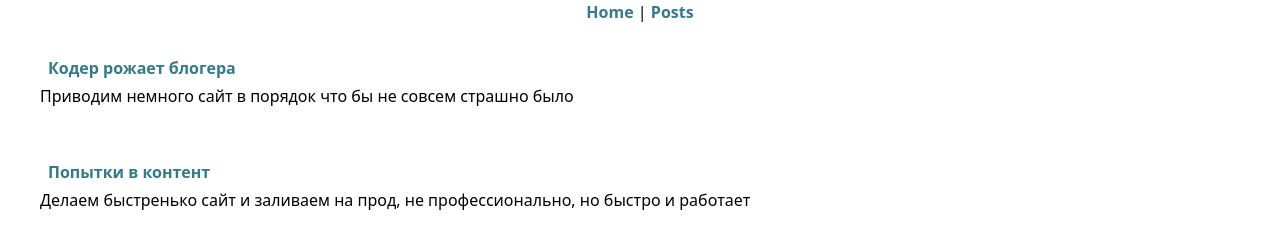
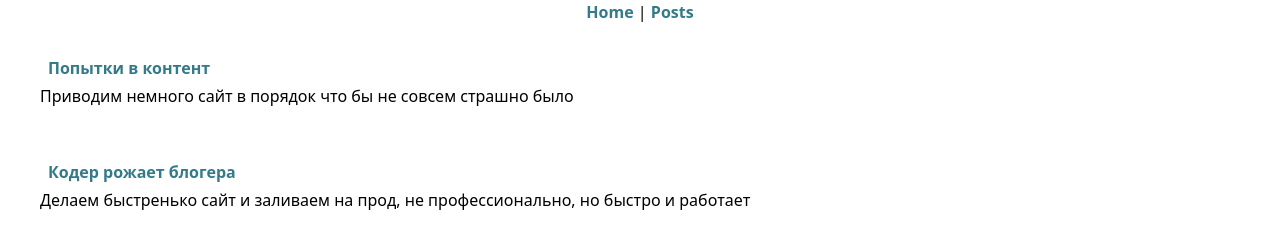
Before and after one commit to Mr-Gorre/BlogGorre, a Next.js app: page /posts in a window 1280 px wide. Shown: the top 233 px of the page. Built offline with nearby package versions, Linux system fonts and the light colour scheme; a small style sheet from the web is missing.

Commit message:
fix content

```diff
--- a/pages/posts/index.tsx
+++ b/pages/posts/index.tsx
@@ -8,13 +8,13 @@ function Posts() {
   const posts: IPost[] = [
     {
       id: 1,
-      title: "Попытки в контент",
+      title: "Кодер рожает блогера",
       url: "/posts/first-post",
       description: "Делаем быстренько сайт и заливаем на прод, не профессионально, но быстро и работает"
     },
     {
       id: 2,
-      title: "Кодер рожает блогера",
+      title: "Попытки в контент",
       url: "/posts/about-first-post",
       description: "Приводим немного сайт в порядок что бы не совсем страшно было"
     }
```
